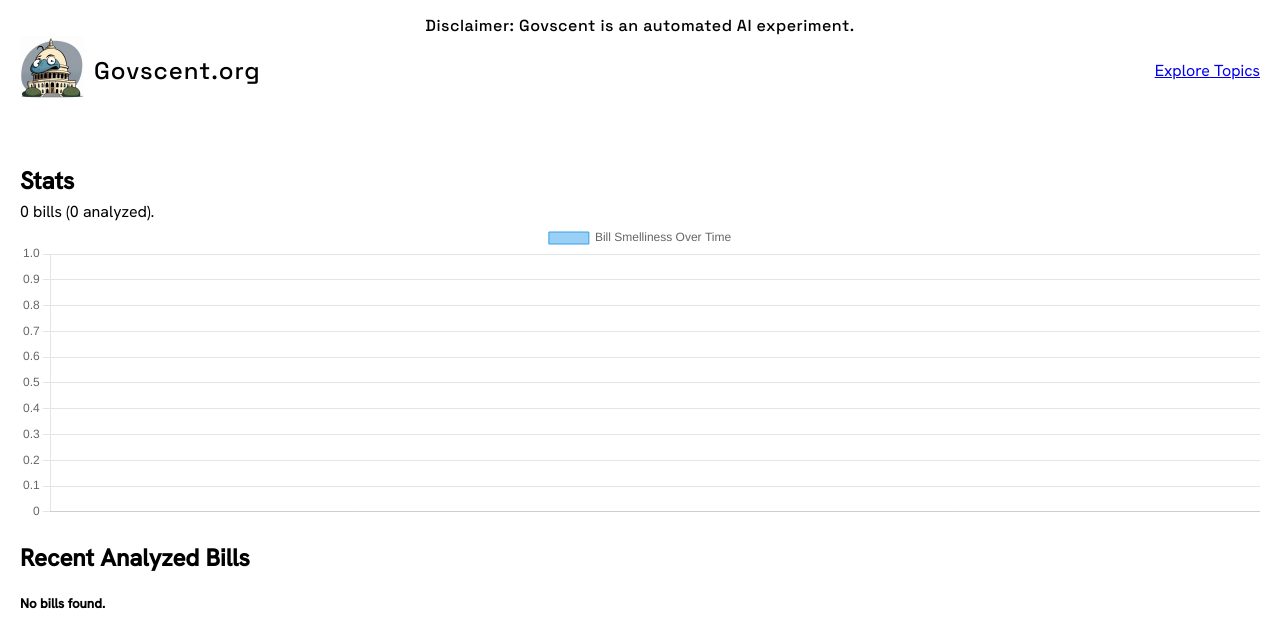
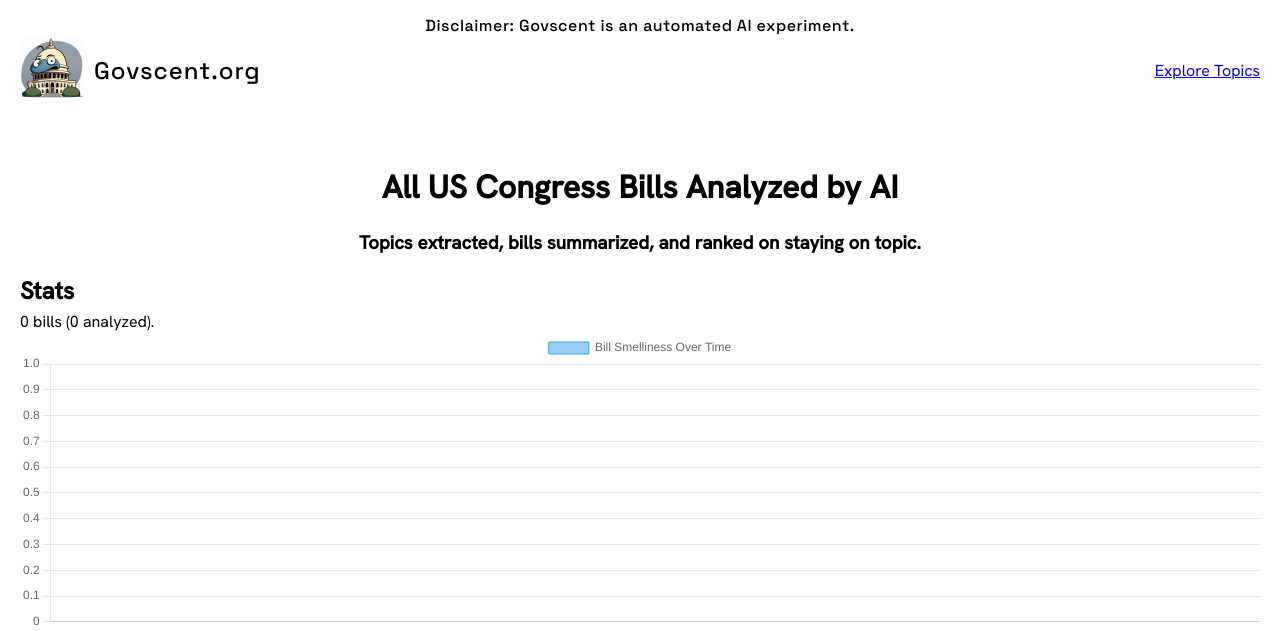
Before and after one commit to winrid/govscent, a Django app: page / in a window 1280 px wide. Shown: the top 631 px of the page. Run offline with Django 4.2, Linux system fonts and the light colour scheme; data that the repository does not hold is empty; parts of the project's set-up code (start-up, migrations or seed data) failed here and were passed over.

Commit message:
summary on homepage

```diff
--- a/govscentdotorg/static/style.css
+++ b/govscentdotorg/static/style.css
@@ -11,6 +11,9 @@ body {
 }
 .font-space {
   font-family: 'Space Grotesk', sans-serif;
+}
+.text-center {
+  text-align: center;
 }
 .nav .ai-warning {
   padding: 15px 0 0 0;
--- a/govscentdotorg/static/style.less
+++ b/govscentdotorg/static/style.less
@@ -16,6 +16,10 @@ body {
 
 .font-space {
   font-family: 'Space Grotesk', sans-serif;
+}
+
+.text-center {
+  text-align: center;
 }
 
 .nav {
--- a/templates/index.html
+++ b/templates/index.html
@@ -3,6 +3,10 @@
 {% block title %}govscent.org{% endblock %}
 
 {% block content %}
+    <div class="text-center">
+        <h1>All US Congress Bills Analyzed by AI</h1>
+        <h3>Topics extracted, bills summarized, and ranked on staying on topic.</h3>
+    </div>
     {% if stats %}
         {% load humanize %}
         <div class="stats">
```
Also changed, not shown: 1 other file.
